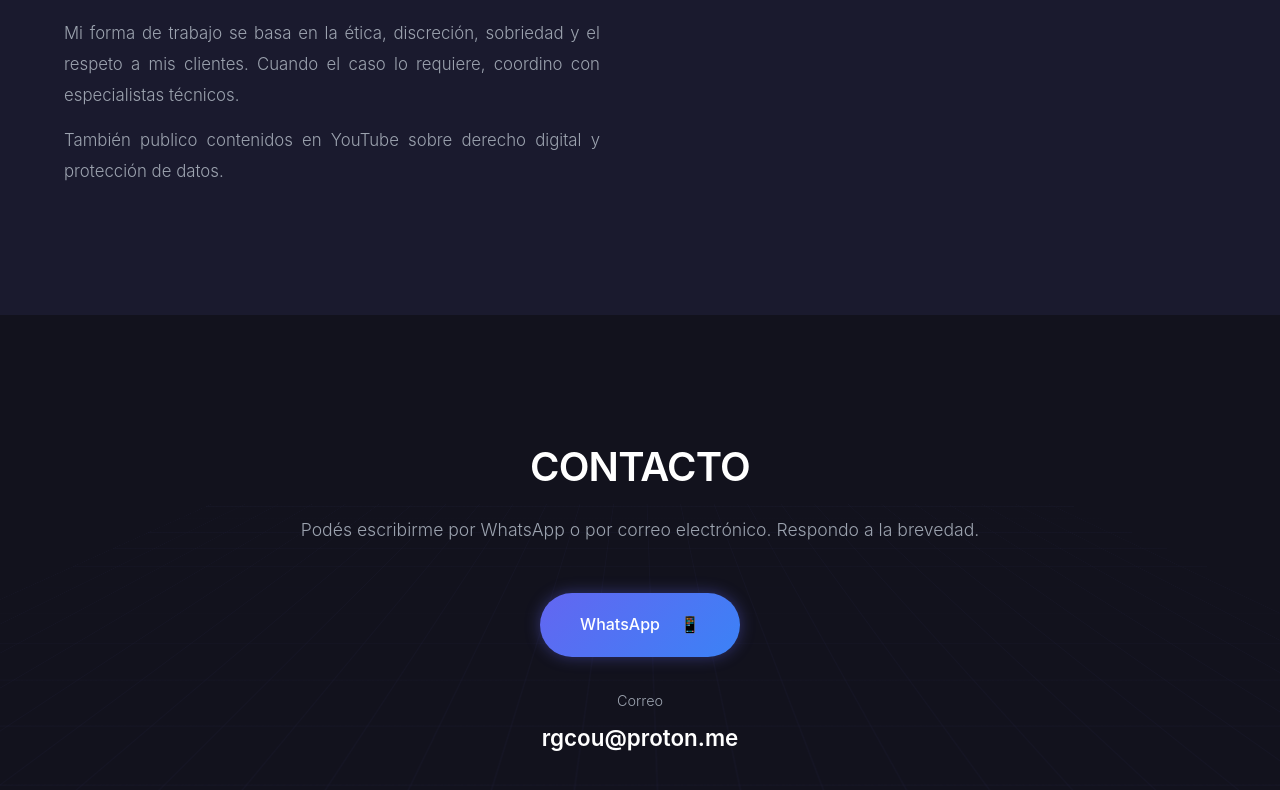
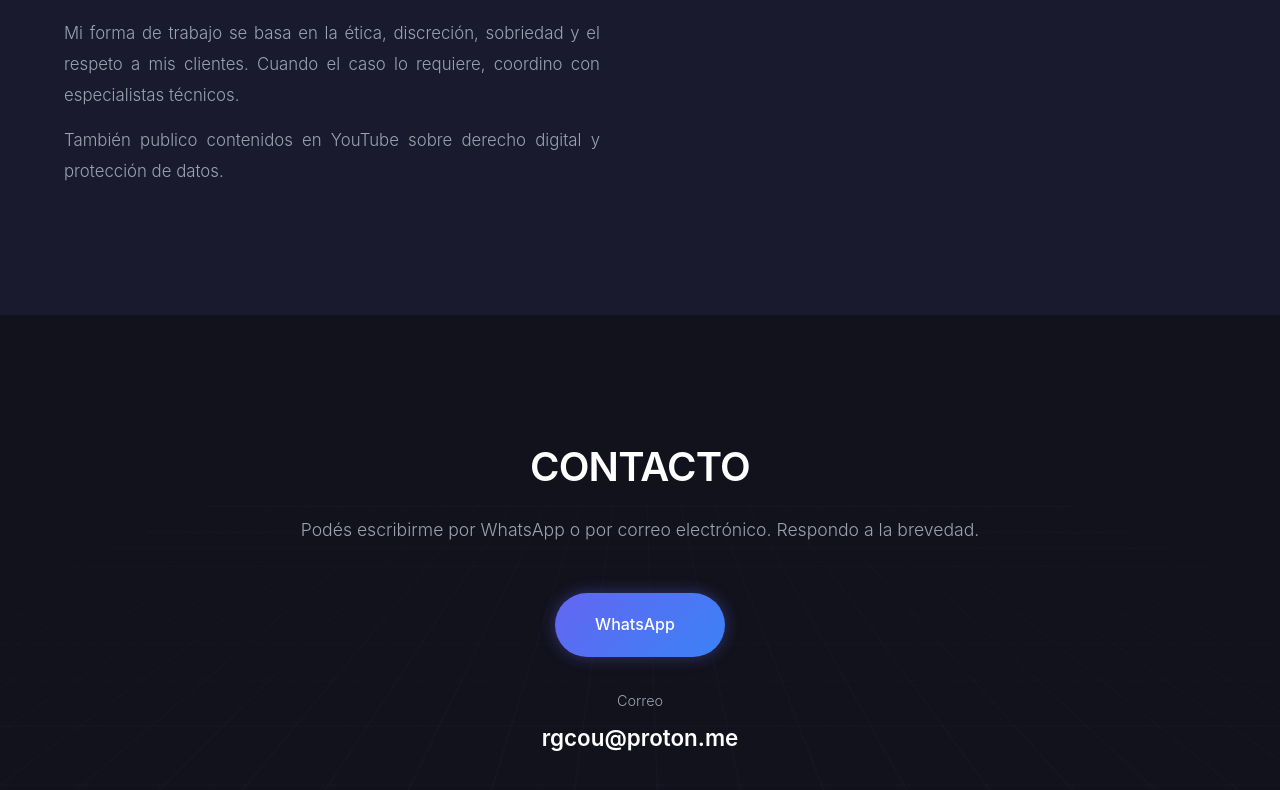
Before and after one commit to rgcou/sitio-web, a React (Create React App) app: page / in a window 1280 px wide. Shown: the part 2731-3521 px from the top of the page. Built offline with nearby package versions, Linux system fonts and the light colour scheme; the HTML template or start-up script is replaced by a standard one.

Commit message:
Update Home.jsx

```diff
--- a/src/components/Home.jsx
+++ b/src/components/Home.jsx
@@ -244,11 +244,26 @@ const Home = () => {
         className="btn-elite-primary"
         href="https://wa.me/5491176016251"
         target="_blank"
-        rel="noreferrer"
+        rel="noreferrer noreferrer"
         aria-label="Contactar por WhatsApp"
       >
         <span>WhatsApp</span>
-        <span style={{ marginLeft: 10 }}>📱</span>
+       <svg
+  className="whatsapp-icon"
+  xmlns="http://www.w3.org/2000/svg"
+  viewBox="0 0 32 32"
+  aria-hidden="true"
+>
+  <path
+    fill="#25D366"
+    d="M19.11 17.53c-.27-.13-1.6-.79-1.84-.88-.24-.09-.42-.13-.6.13-.18.27-.69.88-.85 1.06-.16.18-.31.2-.58.07-.27-.13-1.12-.41-2.14-1.31-.79-.7-1.32-1.56-1.48-1.83-.16-.27-.02-.41.12-.54.12-.12.27-.31.4-.47.13-.16.18-.27.27-.45.09-.18.04-.34-.02-.47-.07-.13-.6-1.45-.82-1.99-.22-.53-.44-.46-.6-.47h-.51c-.18 0-.47.07-.71.34-.24.27-.94.92-.94 2.24 0 1.32.97 2.59 1.11 2.77.13.18 1.9 2.9 4.6 4.07.64.28 1.14.45 1.53.58.64.2 1.23.17 1.69.1.52-.08 1.6-.66 1.83-1.29.22-.63.22-1.17.16-1.29-.07-.12-.24-.2-.51-.34z"
+  />
+  <path
+    fill="#25D366"
+    d="M16.02 3.2c-7.05 0-12.78 5.73-12.78 12.78 0 2.25.59 4.44 1.72 6.36L3 29l6.86-1.9c1.85 1.01 3.94 1.54 6.16 1.54 7.05 0 12.78-5.73 12.78-12.78S23.07 3.2 16.02 3.2zm0 22.83c-2.05 0-4.03-.55-5.73-1.59l-.41-.24-4.07 1.13 1.09-3.97-.27-.41a10.62 10.62 0 0 1-1.7-5.76c0-5.87 4.78-10.65 10.65-10.65 5.87 0 10.65 4.78 10.65 10.65 0 5.87-4.78 10.65-10.65 10.65z"
+  />
+</svg>
+
         <div className="btn-hover-effect"></div>
       </a>
 
```
